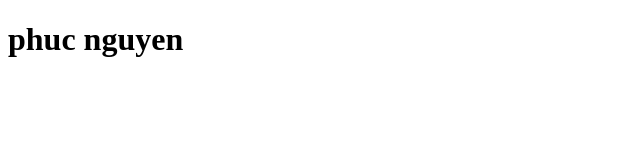
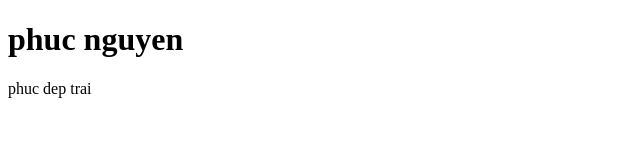
Before and after one commit to phucgigital03/testcode, a plain HTML site: page index.html in a window 1280 px wide. Shown: the whole page, without its empty margins (0-640 px from the left). Drawn offline with Linux system fonts and the light colour scheme.

Commit message:
test message

```diff
--- a/index.html
+++ b/index.html
@@ -8,5 +8,6 @@
 </head>
 <body>
     <h1>phuc nguyen</h1>
+    <p>phuc dep trai</p>
 </body>
 </html>
```
